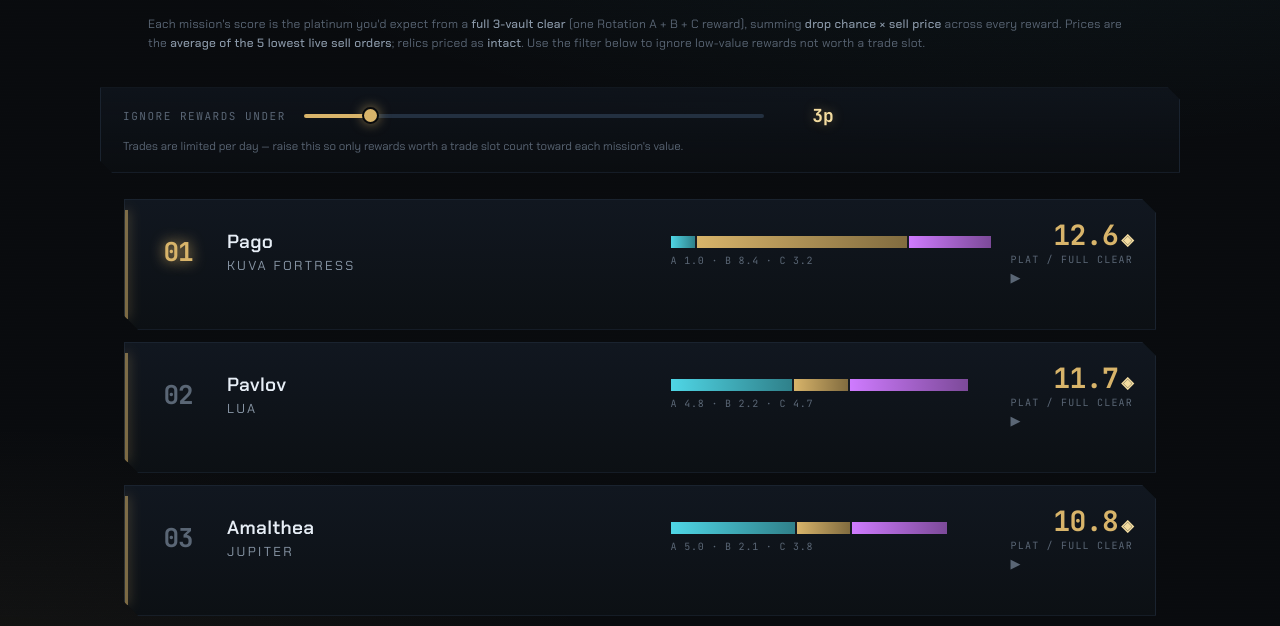
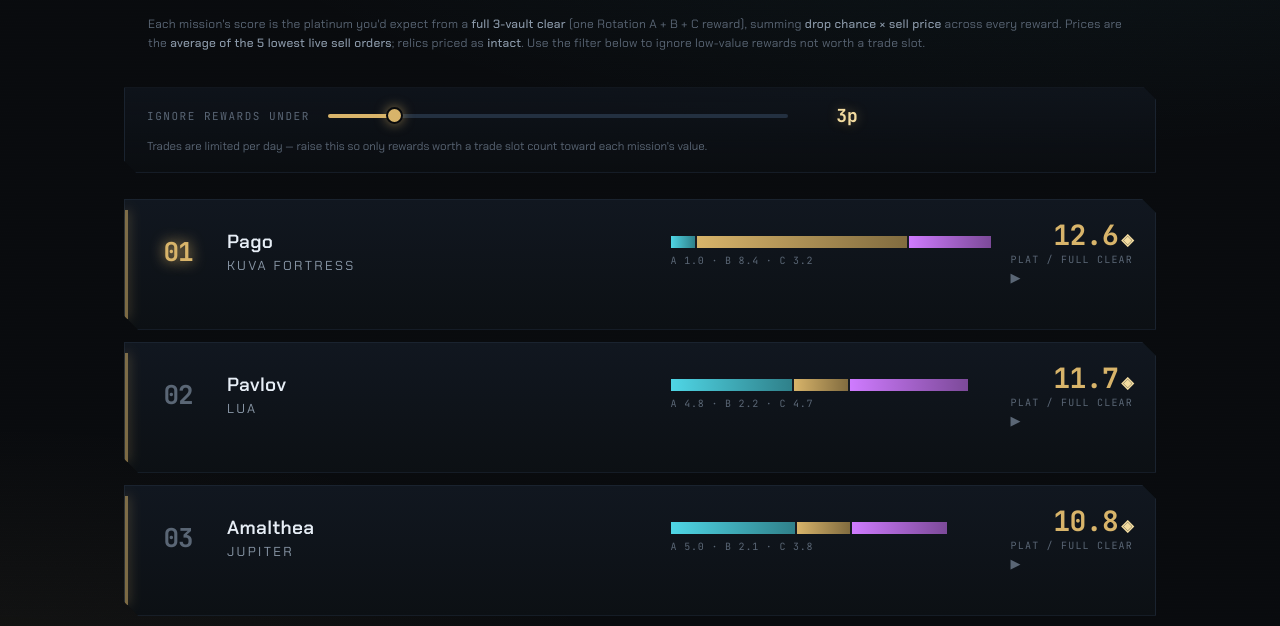
Before and after one commit to AloisH/warframe-spy, a website: page public/index.html in a window 1280 px wide. Shown: the part 150-776 px from the top of the page. Drawn offline with Linux system fonts and the light colour scheme.

Commit message:
Align filter panel with page gutter
The controls box spanned the full 1080px column while masthead, method
and mission cards sit inside a 24px gutter, so the panel stuck out on
both sides. Wrap the box in a gutter container (.controls + inner
.controls__panel) so its edges line up with the cards below.

```diff
--- a/public/index.html
+++ b/public/index.html
@@ -37,6 +37,7 @@
   </header>
 
   <section class="controls">
+    <div class="controls__panel">
       <label class="ctrl" for="threshold">
         <span class="ctrl__label">Ignore rewards under</span>
         <input type="range" id="threshold" min="0" max="30" step="1" value="3"
@@ -46,6 +47,7 @@
       <p class="ctrl__hint" id="ctrl-hint">
         Trades are limited per day — raise this so only rewards worth a trade slot count toward each mission's value.
       </p>
+    </div>
   </section>
 
   <main class="board" id="board" aria-live="polite">
--- a/public/styles.css
+++ b/public/styles.css
@@ -114,8 +114,13 @@ body {
 
 /* ============================================================ CONTROLS */
 .controls {
+  /* gutter container — matches .masthead / .method / .board so the panel
+     lines up with the mission cards below it */
   position: relative; z-index: 2;
-  max-width: 1080px; margin: 26px auto 0; padding: 16px 22px;
+  max-width: 1080px; margin: 26px auto 0; padding: 0 24px;
+}
+.controls__panel {
+  padding: 16px 22px;
   border: 1px solid var(--line-soft);
   background: linear-gradient(180deg, rgba(17,23,32,.7), rgba(12,16,20,.5));
   clip-path: polygon(0 0, calc(100% - 12px) 0, 100% 12px, 100% 100%, 12px 100%, 0 calc(100% - 12px));
```
Lines whose indentation alone changed are shown as unchanged.
